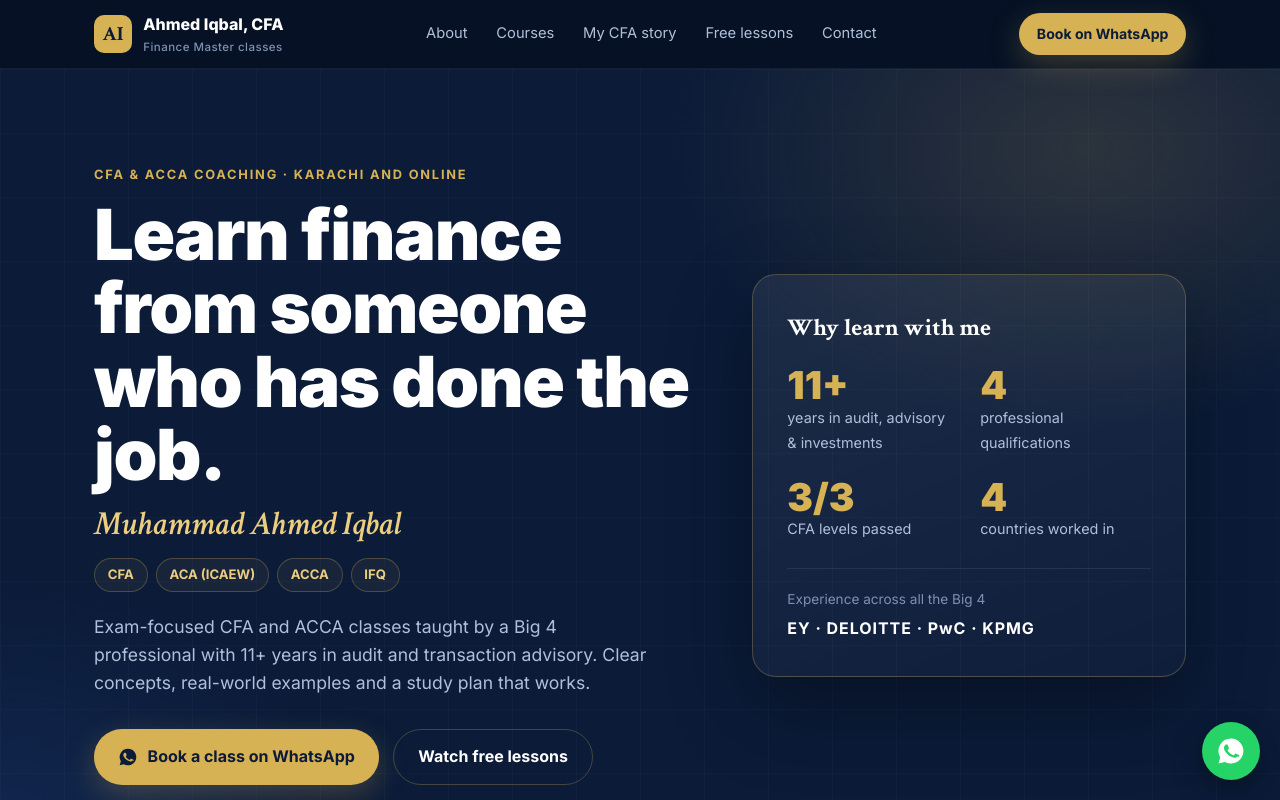
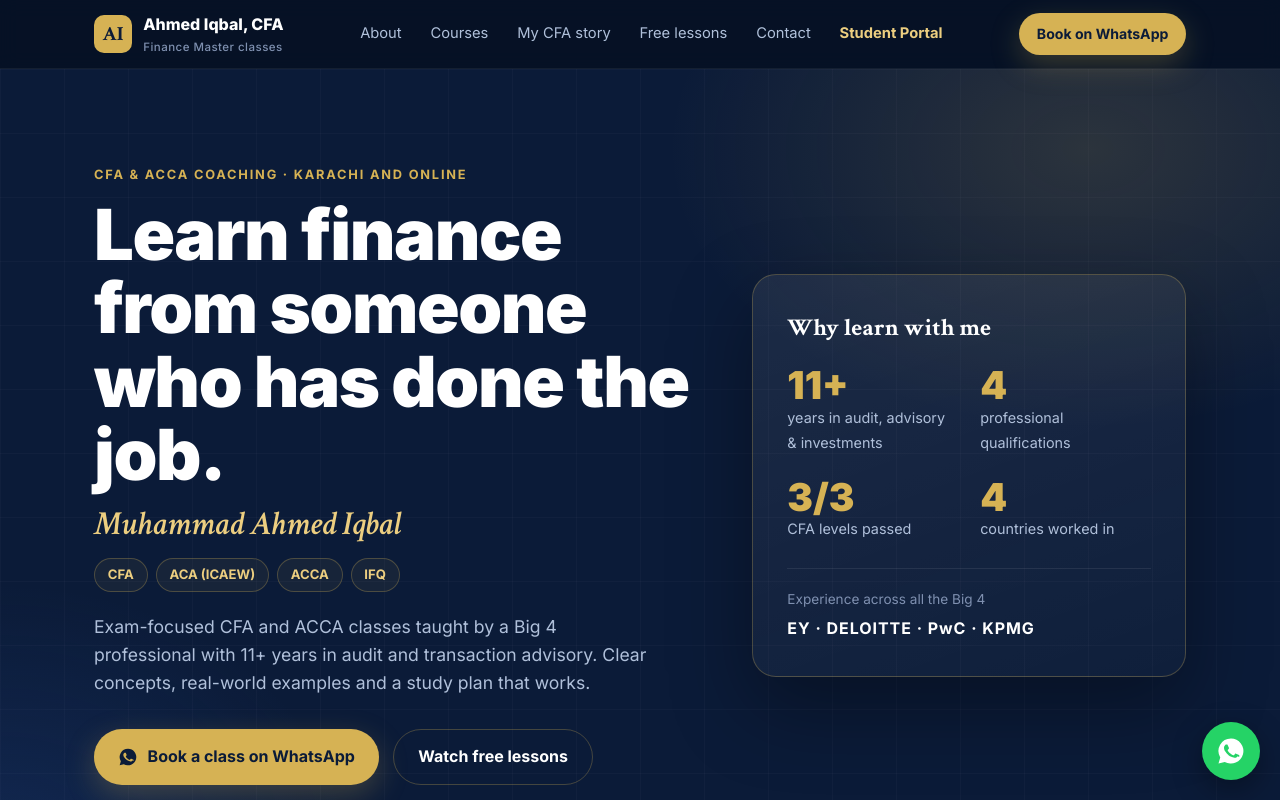
Before and after one commit to hahmadca125/hahmadca125.github.io, a plain HTML site: page index.html in a window 1280 px wide. Shown: the top 800 px of the page. Drawn offline with Linux system fonts and the light colour scheme.

Commit message:
Link Student Portal from homepage

```diff
--- a/index.html
+++ b/index.html
@@ -143,7 +143,7 @@ footer p{max-width:640px}
 <header>
   <div class="wrap nav">
     <a class="brand" href="#top"><span class="mark">AI</span><span>Ahmed Iqbal, CFA<small>Finance Master classes</small></span></a>
-    <nav class="links"><a href="#about">About</a><a href="#courses">Courses</a><a href="#story">My CFA story</a><a href="#lessons">Free lessons</a><a href="#contact">Contact</a></nav>
+    <nav class="links"><a href="#about">About</a><a href="#courses">Courses</a><a href="#story">My CFA story</a><a href="#lessons">Free lessons</a><a href="#contact">Contact</a><a href="portal.html" style="color:var(--gold-l);font-weight:700">Student Portal</a></nav>
     <a class="btn btn-gold" href="https://wa.me/923338416929?text=Hi%20Ahmed%2C%20I%27d%20like%20to%20know%20about%20your%20classes" target="_blank" rel="noopener">Book on WhatsApp</a>
   </div>
 </header>
@@ -284,6 +284,7 @@ footer p{max-width:640px}
     <div class="cta">
       <a class="btn btn-gold" href="https://wa.me/923338416929?text=Hi%20Ahmed%2C%20I%27d%20like%20to%20join%20your%20classes" target="_blank" rel="noopener">Message on WhatsApp</a>
       <a class="btn btn-ghost" href="https://www.youtube.com/channel/UClfg0aqNkKaRzReLuVa537Q" target="_blank" rel="noopener">YouTube channel</a>
+      <a class="btn btn-ghost" href="portal.html">Student Portal</a>
     </div>
   </div>
 </section>
```
